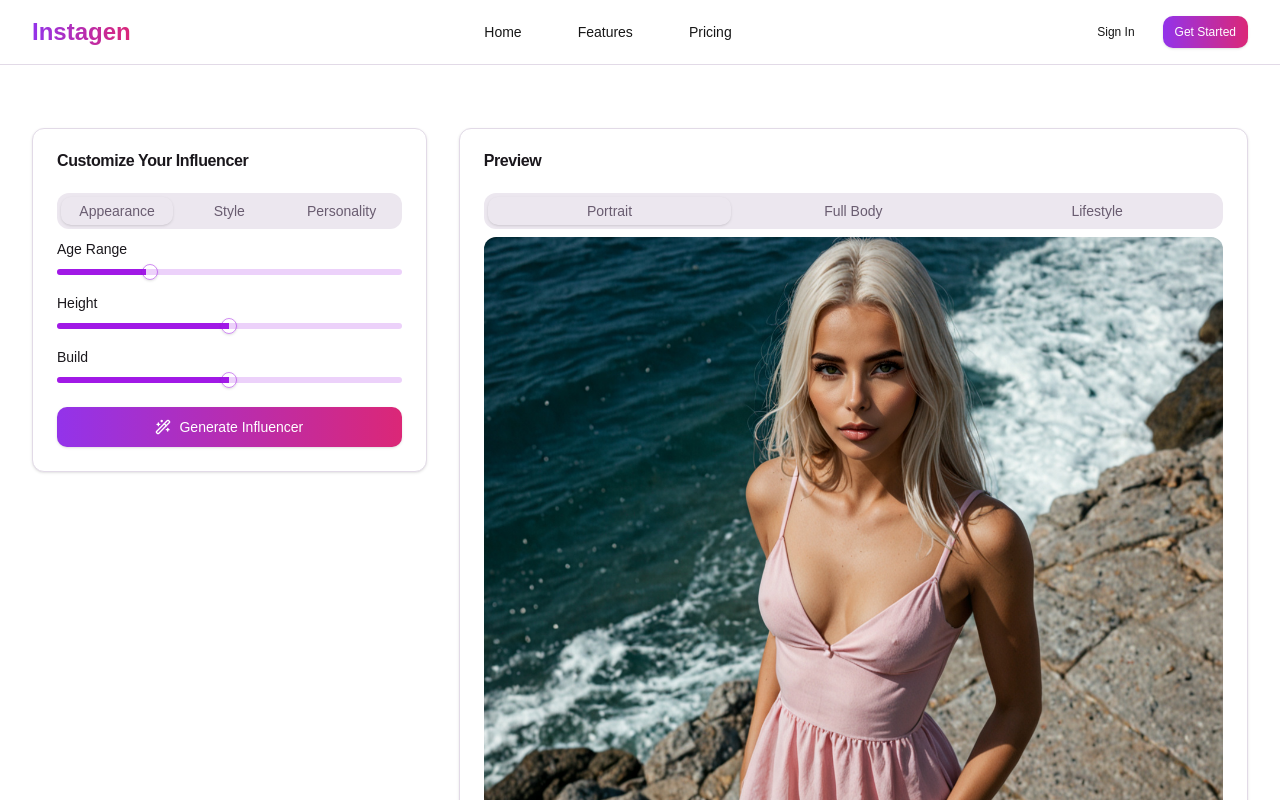
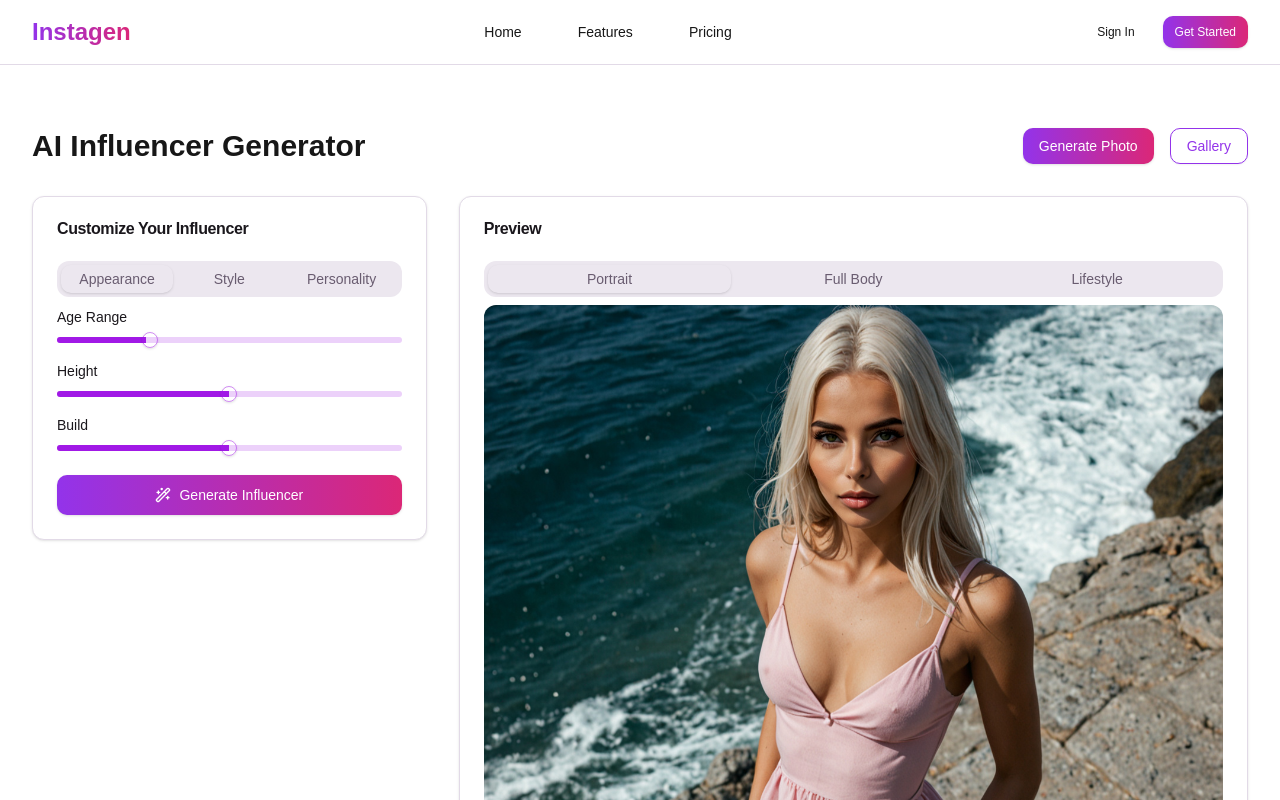
Before and after one commit to Jazys/instagen, a Next.js app: page /generate in a window 1280 px wide. Shown: the top 800 px of the page. Built offline with nearby package versions, Linux system fonts and the light colour scheme.

Commit message:
feat(generate): Add "Generate Photo" and "Gallery" buttons

```diff
--- a/src/components/home/HeroSection.tsx
+++ b/src/components/home/HeroSection.tsx
@@ -4,15 +4,21 @@ import Image from 'next/image'
 import Link from 'next/link'
 import { ImagePreviewModal } from '@/components/gallery/ImagePreviewModal'
 import { useState } from 'react'
+import { useRouter } from 'next/router'
 
 export const HeroSection = () => {
+  const router = useRouter()
+  const [selectedImage, setSelectedImage] = useState<string | null>(null)
+
+  const handleDemoLogin = () => {
+    router.push('/generate')
+  }
+
   const examples = [
     '/photo-8-m84j64ee.jpeg',
     '/photo-6-m84jbhjp.jpeg',
     '/photo-7-m84jo0h1.jpeg'
   ]
-
-  const [selectedImage, setSelectedImage] = useState<string | null>(null)
 
   return (
     <div className='relative min-h-screen flex items-center justify-center overflow-hidden bg-gradient-to-b from-background to-background/95'>
@@ -31,11 +37,19 @@ export const HeroSection = () => {
         </p>
 
         <div className='flex flex-col sm:flex-row gap-4 w-full justify-center'>
-          <Link href='/generate'>
+          <Link href='/auth/register'>
             <Button size='lg' className='bg-gradient-to-r from-purple-600 to-pink-600 text-white'>
-              Start Creating <ArrowRight className='ml-2 w-4 h-4' />
+              Get Started <ArrowRight className='ml-2 w-4 h-4' />
             </Button>
           </Link>
+          <Button
+            size='lg'
+            variant='outline'
+            onClick={handleDemoLogin}
+            className='border-purple-600 text-purple-600 hover:bg-purple-50'
+          >
+            Try Demo
+          </Button>
         </div>
 
         <div className='w-full max-w-5xl mt-12 overflow-hidden'>
--- a/src/pages/generate.tsx
+++ b/src/pages/generate.tsx
@@ -10,6 +10,7 @@ import { Navbar } from "@/components/layout/Navbar"
 import { Footer } from "@/components/layout/Footer"
 import Head from "next/head"
 import { useState } from 'react'
+import Link from 'next/link'
 
 export default function GeneratePage() {
   const [currentImage, setCurrentImage] = useState('/photo-8-m84j64ee.jpeg')
@@ -24,6 +25,26 @@ export default function GeneratePage() {
       <Navbar />
       <main className='pt-24 min-h-screen bg-gradient-to-b from-background to-background/95'>
         <div className='container py-8'>
+          <div className='flex justify-between items-center mb-8'>
+            <h1 className='text-3xl font-bold'>AI Influencer Generator</h1>
+            <div className='flex gap-4'>
+              <Button
+                onClick={() => setCurrentImage('/photo-8-m84j64ee.jpeg')}
+                className='bg-gradient-to-r from-purple-600 to-pink-600 text-white'
+              >
+                Generate Photo
+              </Button>
+              <Button
+                variant='outline'
+                className='border-purple-600 text-purple-600 hover:bg-purple-50'
+                asChild
+              >
+                <Link href='/gallery'>
+                  Gallery
+                </Link>
+              </Button>
+            </div>
+          </div>
           <div className='flex flex-col md:flex-row gap-8'>
             <div className='w-full md:w-1/3'>
               <GeneratorForm onGenerate={setCurrentImage} />
```
